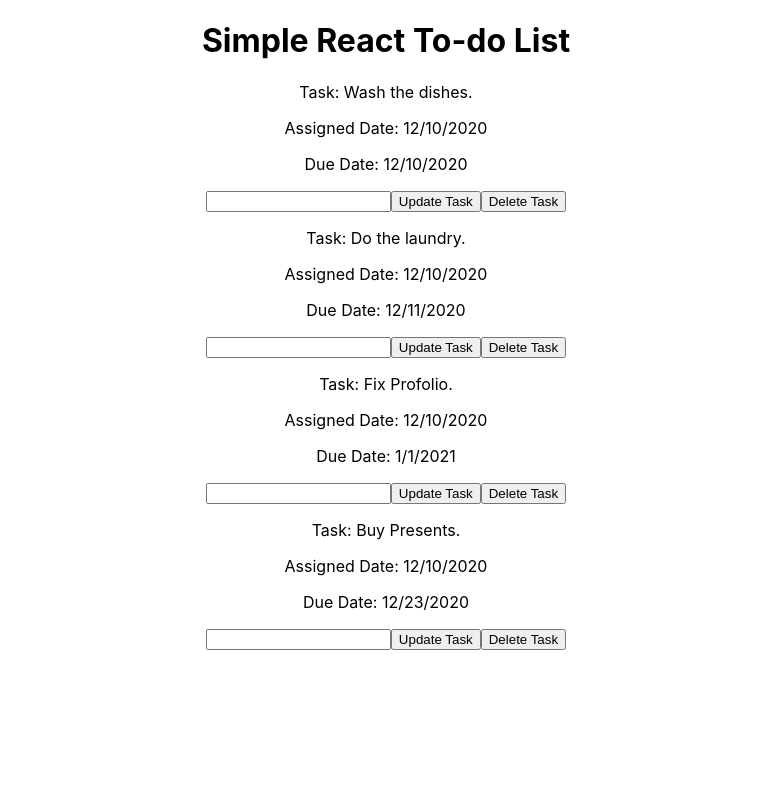
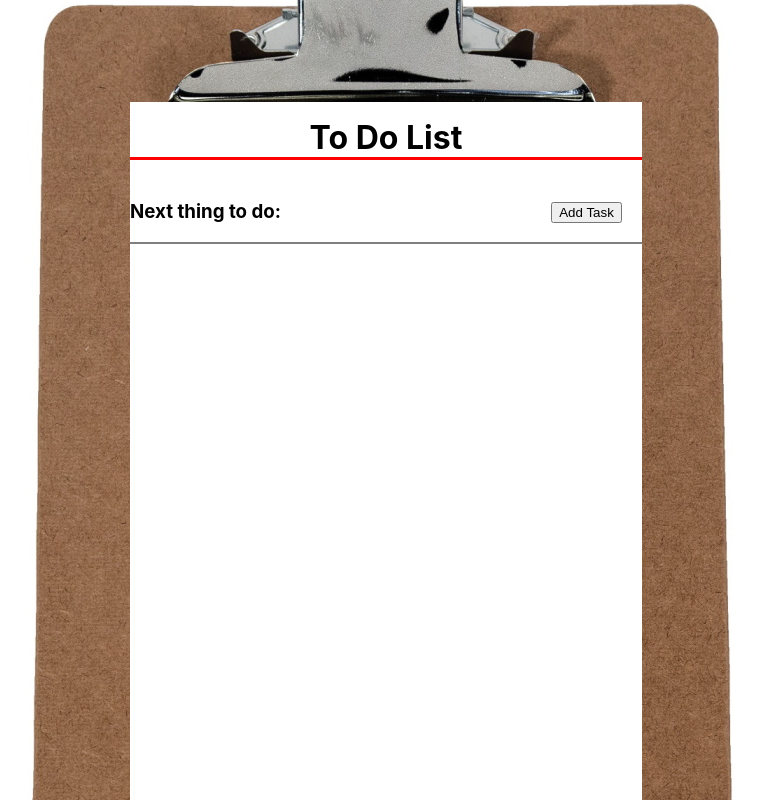
Before and after one commit to mforte215/simple-task-list, a React (Create React App) app: page / in a window 1280 px wide. Shown: the whole page, without its empty margins (254-1017 px from the left). Built offline with nearby package versions, Linux system fonts and the light colour scheme.

Commit message:
Added background clipboard, positioned main content, and getting ready to add add task functionality

```diff
--- /dev/null
+++ b/src/components/ToDoList/ToDoList.js
@@ -0,0 +1,41 @@
+import React, { Component } from 'react';
+import classes from './ToDoList.module.css';
+
+class ToDoList extends Component {
+
+    state = {
+        newTaskInput: '',
+    }
+
+
+    updateTask = (event) => {
+        this.setState(
+            {
+                newTaskInput: event.target.value
+            }
+        )
+        console.log('Current Message: ' + event.target.value);
+
+    }
+
+
+
+    render() {
+
+
+
+
+    return (
+        <div className={classes.ToDoList}>
+            <h1 className={classes.Title}>To Do List</h1>
+            <div className={classes.InputFormSpace}>
+            <h3>Next thing to do: </h3>
+            <input onChange={this.updateTask} name="inputText" className={classes.InputControlText} type="text" />
+            <button onClick={this.AddTask} className={classes.InputControlButton}>Add Task</button>
+            </div>
+        </div>
+    );
+    }
+}
+
+export default ToDoList;
--- /dev/null
+++ b/src/components/ToDoList/ToDoList.module.css
@@ -0,0 +1,32 @@
+.ToDoList {
+    height: 95%;
+    width: 40%;
+    background-color: white;
+    margin-top: 8%;
+    margin-left: 30%;
+}
+
+.Title {
+    text-align: center;
+    padding-top: 3%;
+    border-bottom: solid red;
+}
+
+.InputFormSpace {
+    display: flex;
+    border-bottom: 2px solid grey;
+
+}
+
+.InputControlText {
+    height: 80%;
+    margin-top: 4%;
+    margin-left: 2%;
+    border: none;
+    width: 50%;
+}
+
+.InputControlButton {
+    height: 80%;
+    margin-top:4%;
+}
--- /dev/null
+++ b/src/components/ToDoList/todo/Todo.module.css
@@ -0,0 +1,5 @@
+.Todo {
+    height: 60;
+    width: 70%;
+    margin: auto;
+}
--- a/src/components/todo/Todo.js
+++ /dev/null
@@ -1,17 +0,0 @@
-import React from 'react';
-
-const todo = (props) => {
-
-    return (
-        <div>
-            <p>Task: {props.task}</p>
-            <p>Assigned Date: {props.assignedDate}</p>
-            <p>Due Date: {props.dueDate}</p>
-            <input type="text" />
-            <button onClick={props.update}>Update Task</button>
-            <button onClick={props.click} >Delete Task</button>
-        </div>
-    );
-}
-
-export default todo;
--- /dev/null
+++ b/src/hoc/Layout/Layout.js
@@ -0,0 +1,22 @@
+import React, { Component } from 'react';
+
+import Clipboard from '../../assets/images/clipboard.jpg';
+import ToDoList from '../../components/ToDoList/ToDoList';
+import classes from './Layout.module.css';
+
+class Layout extends Component {
+
+    render() {
+
+        return (
+                <div className={classes.Content} style={{
+                    backgroundImage: `url(${Clipboard})`
+                }}>
+                    <ToDoList />
+                </div>
+
+        );
+    }
+}
+
+export default Layout;
--- /dev/null
+++ b/src/hoc/Layout/Layout.module.css
@@ -0,0 +1,8 @@
+.Content {
+    height: 100vh;
+    width: 100%;
+    background-repeat: no-repeat;
+    background-position: center;
+    overflow: hidden;
+    background-color: whitesmoke;
+}
--- a/src/index.js
+++ b/src/index.js
@@ -1,12 +1,12 @@
 import React from 'react';
 import ReactDOM from 'react-dom';
 import './index.css';
-import App from './App';
+import Layout from '../src/hoc/Layout/Layout';
 import reportWebVitals from './reportWebVitals';
 
 ReactDOM.render(
   <React.StrictMode>
-    <App />
+    <Layout />
   </React.StrictMode>,
   document.getElementById('root')
 );
```
Also changed, not shown: src/components/ToDoList/todo/Todo.js (added, +12 -0 lines), src/components/Toolbar/Toolbar.js (added, +12 -0 lines), src/components/Toolbar/Toolbar.module.css (added, +8 -0 lines), src/hoc/Auxillary/Auxillary.js (added, +7 -0 lines), src/assets/images/clipboard.jpg (added), src/hoc/Auxillary/Auxillary.module.css (added), 1 other file (tests, documents, lock files or other folders).
